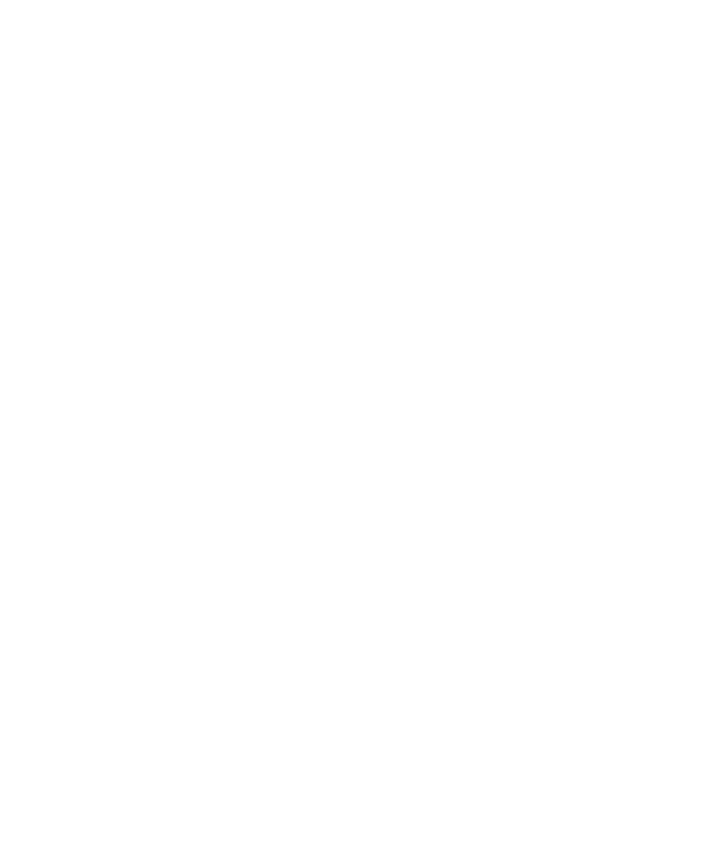
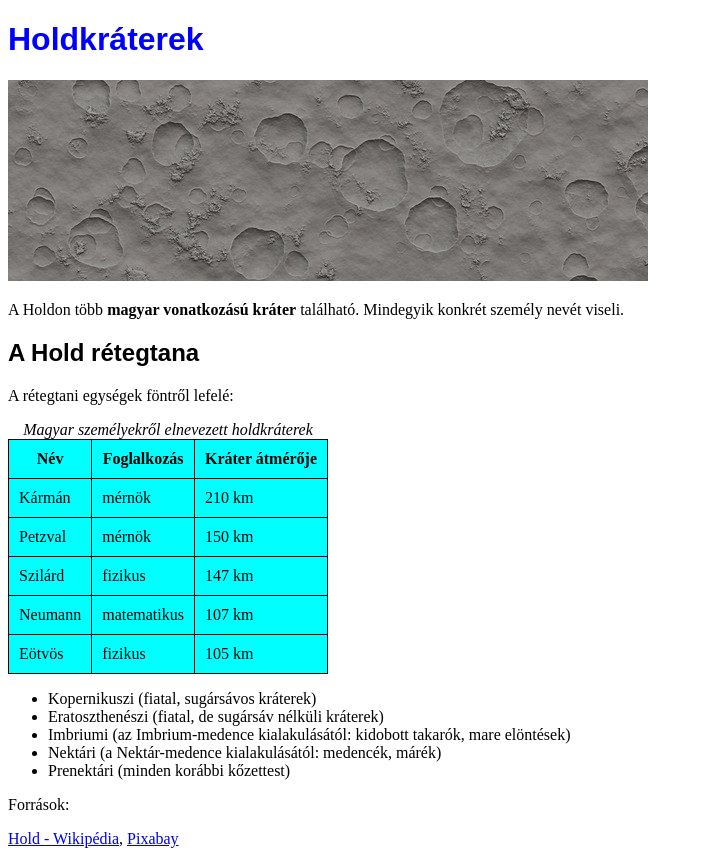
Before and after one commit to Ottoburg17/hold2905, a plain HTML site: page index.html in a window 1280 px wide. Shown: the whole page, without its empty margins (0-703 px from the left). Before the commit the page ends 800 px from the top, so only its background shows below. Drawn offline with Linux system fonts and the light colour scheme.

Commit message:
Css Kész

```diff
--- a/index.html
+++ b/index.html
@@ -1,14 +1,77 @@
 <!DOCTYPE html>
 <html lang="hu">
-
 <head>
     <meta charset="UTF-8">
+    <meta name="description" content="Az oldal a holdról szól">
+    <meta name="keywords" content="hold, holdjáró">
     <link rel="stylesheet" href="stilus.css">
-    <title></title>
+    <meta name="author" content="Németh Ottó">
+    <title>Holdkráterek</title>
 </head>
 
 <body>
 
+    <header>
+        <h1>Holdkráterek</h1>
+        <img src="kraterek.jpg" alt="holdkráterekről készült fotó">
+        <p>A Holdon több
+            <span id="vastag">magyar vonatkozású
+            kráter</span>
+            található. Mindegyik konkrét személy
+            nevét viseli.</p>
+    </header>
+
+    <main>
+        <h2>A Hold rétegtana</h2>
+        <p>A rétegtani egységek föntről lefelé:</p>
+
+        <table>
+            <caption>Magyar személyekről elnevezett holdkráterek</caption>
+            <tr>
+                <th>Név</th>
+                <th>Foglalkozás</th>
+                <th>Kráter átmérője</th>
+            </tr>
+            <tr>
+                <td>Kármán</td>
+                <td>mérnök</td>
+                <td>210 km</td>
+            </tr>
+            <tr>
+                <td>Petzval</td>
+                <td>mérnök</td>
+                <td>150 km</td>
+            </tr>
+            <tr>
+                <td>Szilárd</td>
+                <td>fizikus</td>
+                <td>147 km</td>
+            </tr>
+            <tr>
+                <td>Neumann</td>
+                <td>matematikus</td>
+                <td>107 km</td>
+            </tr>
+            <tr>
+                <td>Eötvös</td>
+                <td>fizikus</td>
+                <td>105 km</td>
+            </tr>
+        </table>
+
+        <ul>
+            <li>Kopernikuszi (fiatal, sugársávos kráterek)</li>
+            <li>Eratoszthenészi (fiatal, de sugársáv nélküli kráterek)</li>
+            <li>Imbriumi (az Imbrium-medence kialakulásától: kidobott takarók, mare elöntések)</li>
+            <li>Nektári (a Nektár-medence kialakulásától: medencék, márék)</li>
+            <li>Prenektári (minden korábbi kőzettest)</li>
+        </ul>
+    </main>
+
+    <footer>
+        <p>Források:</p>
+        <a href="https://hu.wikipedia.org/wiki/Hold" target="_blank">Hold - Wikipédia</a>,
+        <a href="https://pixabay.com/hu/illustrations/z%C3%A1szl%C3%B3-fej-hold-kr%C3%A1ter-sz%C3%BCrke-hold-1571994/" target="_blank">Pixabay</a>
+    </footer>
 </body>
-
 </html>
--- a/stilus.css
+++ b/stilus.css
@@ -9,3 +9,26 @@ td,th {
 
 
 /* További beállítások a feladat szerint */
+
+
+h1{
+        color: blue;
+        font-family: Arial, Helvetica, sans-serif;
+}
+
+h2{
+        font-family: Arial, Helvetica, sans-serif;
+}
+
+#vastag{
+      font-weight: bold;
+}
+
+
+caption{
+        font-style: italic;
+}
+
+tr, th {
+        background-color: aqua;
+}
```
